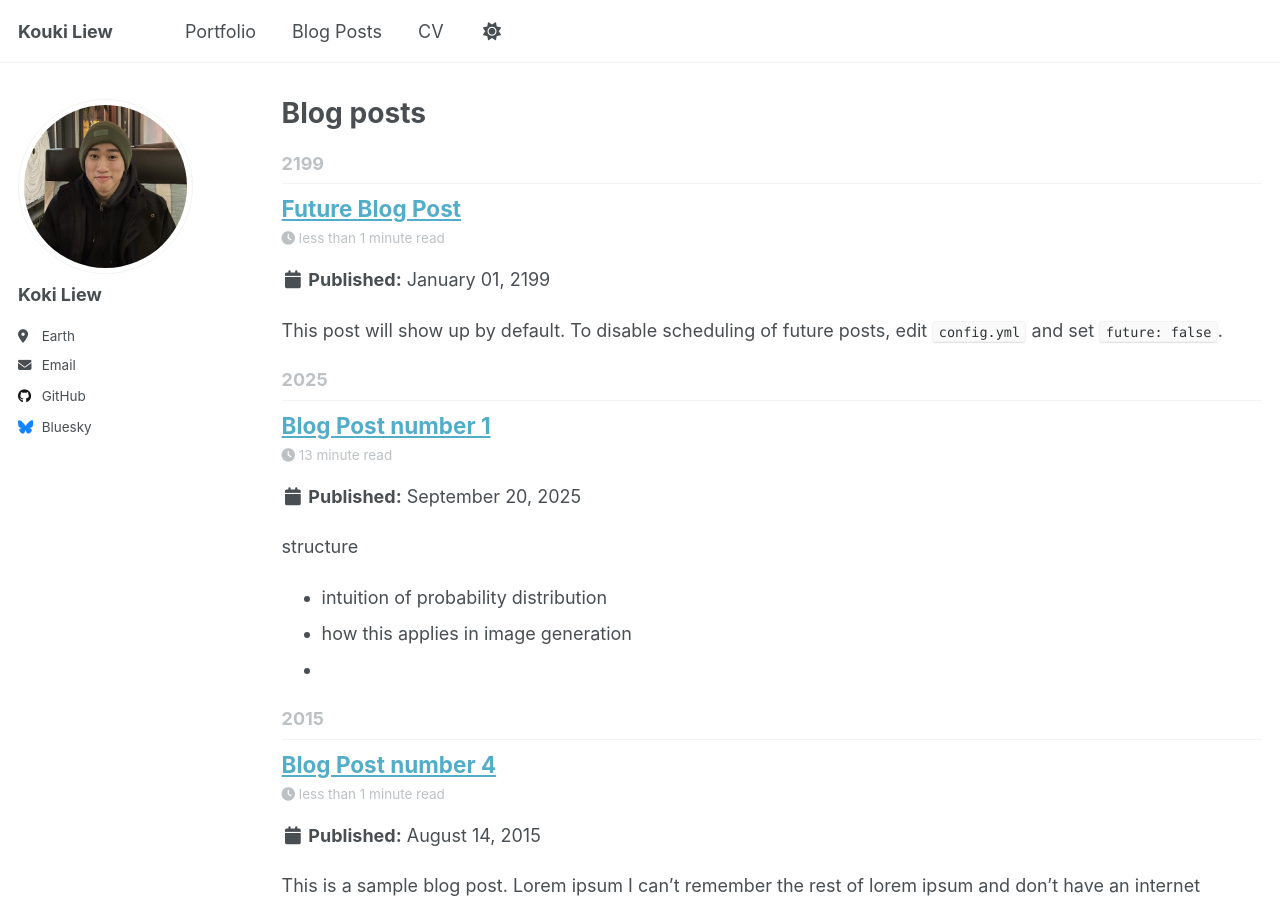
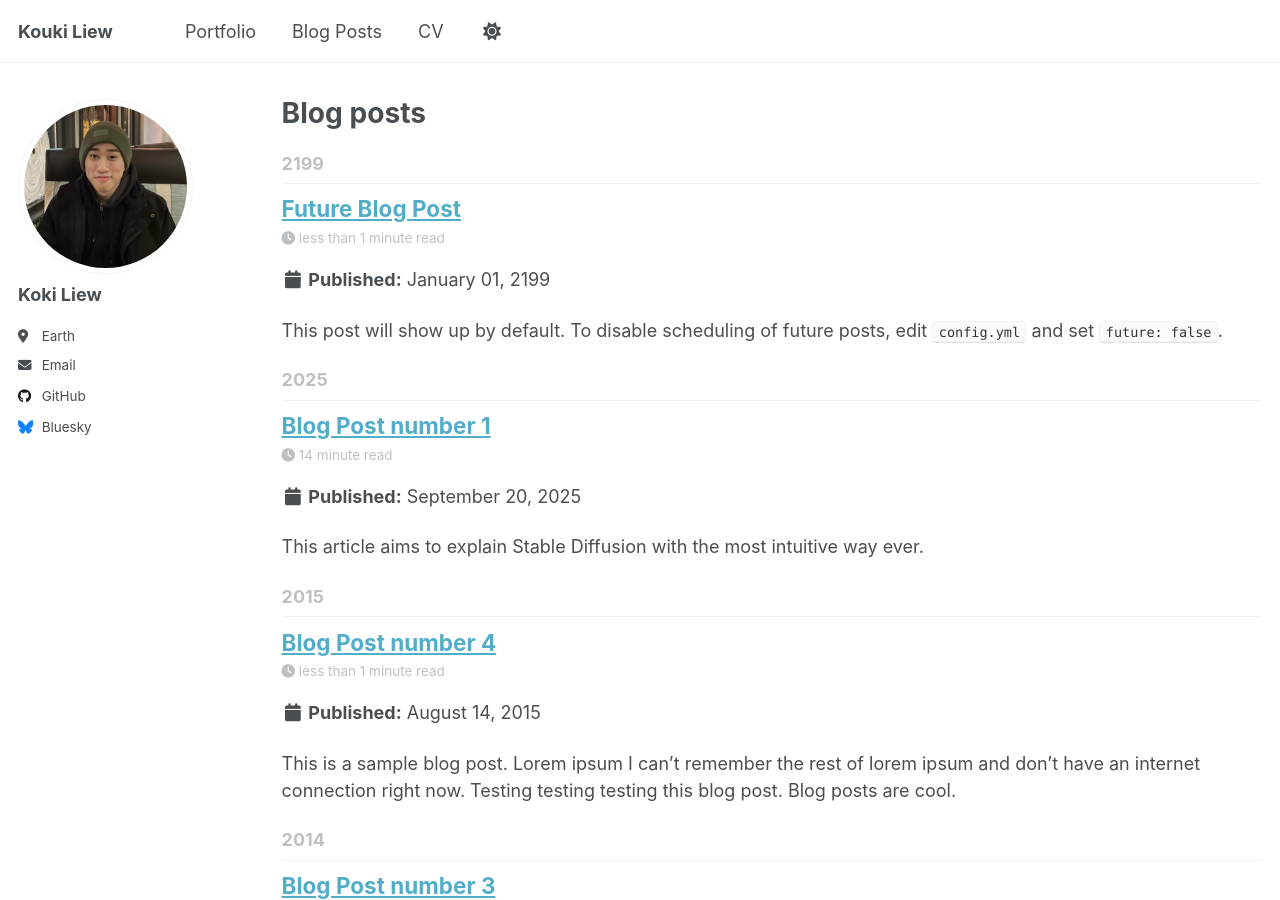
Before and after one commit to KokiYamanaka/kokiyamanaka.github.io, a Jekyll site: the page built from _pages/year-archive.html, in a window 1280 px wide and 900 px high. Built offline with Jekyll 4.4.1, drawn with Linux system fonts in a browser that asks for light colours; a script that is not in the unit is left out; part of the change alters nothing that is shown.

Commit message:
Update 2012-08-14-blog-post-1.md

```diff
--- a/_posts/2012-08-14-blog-post-1.md
+++ b/_posts/2012-08-14-blog-post-1.md
@@ -5,13 +5,44 @@ permalink: /posts/2025/09/blog-post-1/
 tags:
   - generative-ai
 ---
+This article aims to explain Stable Diffusion with the most intuitive way ever.
 
-structure
-- intuition of probability distribution
-- how this applies in image generation
--
 
-This article aims to explain Stable Diffusion with the most intuitive way ever.
+# Table of Contents
+
+1. [Introduction](#introduction)
+   - [Intuition of Probability Distribution](#intution-behind-probability-distribution)
+   - [How This Applies in Image Generation](#intution-behind-diffusion-model)
+
+2. [Data Representation](#data-representations)
+   - [Raw Pixel Space](#data-representations)
+   - [Better Data Representations](#better-data-representations)
+
+3. [Variational Autoencoders (VAE)](#vae)
+   - [Before VAE: Autoencoder (AE)](#before-vae--ae)
+   - [VAE Components](#vae)
+   - [Loss of VAE](#loss-of-vae)
+
+4. [Diffusion Process](#noise-and-denoising-intuition)
+   - [Noise and Denoising Intuition](#noise-and-denoising-intuition)
+   - [Training (Forward & Backward Process)](#training)
+   - [Alternative Perspective (Latent Space View)](#training-alternative-perspective)
+
+5. [Inference](#inference)
+   - [Generating Images from Noise](#inference)
+   - [Interpolation in Latent Space](#inference)
+
+6. [Conditioning](#conditioning)
+   - [Intuition](#intuition)
+   - [Distribution View](#intuition-distribution)
+
+7. [Core Architecture](#unet)
+   - [U-Net](#unet)
+   - [Self Attention](#self-attention)
+   - [Cross Attention](#cross-attention)
+
+8. [Wrap Up](#wrap-up)
+
 
 # Intution behind Probability Distribution
 
@@ -23,7 +54,8 @@ Probability tells you the chance of picking a particular value.
 <img src="/images/diff_distr.png">
 
 
-# Intution behind Diffusion Model
+# Intution behind Probability Distribution
+
 
 Now let’s align that idea to diffusion model.
 You can think of diffusion model as a machine holding tons of images (about 170M) spread on a table.
@@ -261,11 +293,11 @@ Self-attention is the key to why these models can generate sophisticated images,
 Here’s how it works. For each latent image, a patch (Q) queries all other patches. Each patch (K) presents what it represents—for example, a furry edge of a cat. Q and K are dot-multiplied to produce an attention score, which measures how relevant each patch is to the query. Finally, these scores weight the values (V), the actual feature content, producing a context-dependent representation of the patch.
 
 # Cross Attention
+The purpose of cross attention is to guide the denoising process so it aligns with the text prompt.
+In contrast to self attention, the query stays as image patches, but the keys and values come from the text prompt. Intuitively, certain phrases from the prompt are focused, so a specific region or shape is emphasized in the image patch.
 
-The cross atttention purpose guide the denoising process that aligns with the text prompt.
+For instance, take the prompt "a white horse in the park". In the cross attention maps, the phrase "horse" strongly reflects the horse shape in the image, while the phrase "park" strongly reflects the background.
+These cross attention layers are added into some intermediate layers of the U-Net. Before the latent image from the decoder is passed to the encoder, it infuses or concatenates this cross attention map into the latent image. By doing this, the U-Net reconstructs the original image in alignment with the text.
 
-In constrast to self atttention, the query stays as image patches, but the keys and values comes from the text prompt. Intuitively, a certain phrase from the prompt are focused, so a specific region or shape is emphasized in the image patch.
-
-For instance, take a prompt "a white horse in the park". For this cross attention maps, the phrase "horse" is strongly reflects the horse shape in image, while the phrase "park" strongly reflects the background of the image.
-
-These cross attention layers are added into some intermediate layers of the Unet. And, before the latent image from the decoder is pass to the encoder, it infuse or concentenate this cross attention map into the latent image.  By doing this, the UNet reconstructs the original image that aligns with the text.
+# Wrap Up
+This process of taking one latent image and passing it through all layers of the decoder and encoder of the U-Net is a single step in the entire backward process. The model must repeat this step many times to fully reconstruct the latent image until it becomes clean. Once it fully reconstruct the latent image, the VAE encoder takes that reconstructs back to the original pixel to pixel image. And, that's how you get an image generated that a naked eye can view.
```
